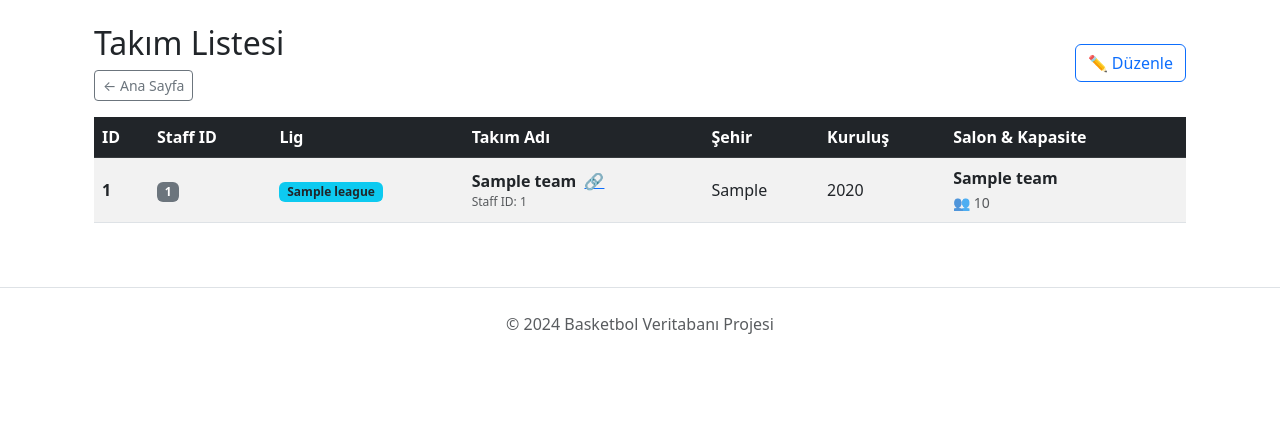
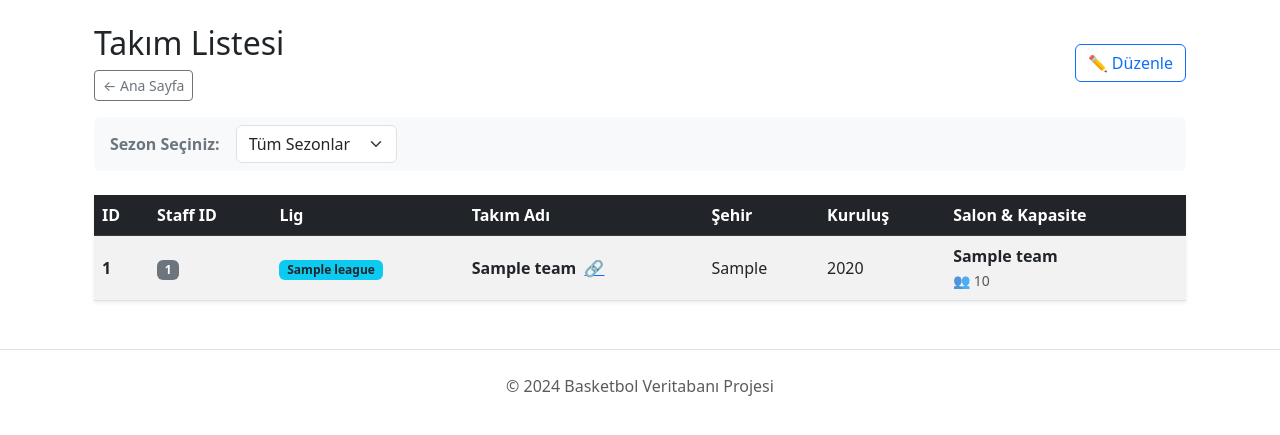
Before and after one commit to cagataydisli/BLG317_Proje, a Flask app: page /teams/table in a window 1280 px wide. Shown: the part 56-491 px from the top of the page. Run offline with Flask 3, Linux system fonts and the light colour scheme; a database or web service that is not in the repository returns one stand-in record (values such as "Sample title"); some libraries are stand-ins or nearby versions.

Commit message:
Teams sayfasina sezon filtreleme ozelligi eklendi

```diff
--- a/app.py
+++ b/app.py
@@ -382,8 +382,21 @@ def teams_menu():
 # --- 2. TABLO GÖRÜNÜMÜ (/teams/table) ---
 @app.route('/teams/table')
 def teams_table_page():
-    # Tüm verileri çekiyoruz (En güncel lig en üstte)
-    query = """
+    # 1. Filtre için URL'den gelen 'season' parametresini al
+    selected_season = request.args.get('season')
+
+    # 2. Dropdown için tüm benzersiz sezonları çek (Örn: bsl-2024, bsl-2023...)
+    seasons_query = "SELECT DISTINCT league FROM Teams ORDER BY league DESC"
+    try:
+        season_rows = db_api.query(seasons_query)
+        # Veriyi düz listeye çevir: ['bsl-2024-2025', 'bsl-2023-2024', ...]
+        all_seasons = [row[0] for row in season_rows if row[0]]
+    except Exception as e:
+        print(f"Sezon listesi hatası: {e}")
+        all_seasons = []
+
+    # 3. Takımları Çeken Ana Sorgu
+    base_query = """
         SELECT
             team_id,
             staff_id,
@@ -396,17 +409,23 @@ def teams_table_page():
             saloon_capacity,
             saloon_address
         FROM Teams
-        ORDER BY league DESC, team_name ASC
     """
 
+    # Eğer bir sezon seçildiyse WHERE ekle, seçilmediyse hepsini getir
+    if selected_season and selected_season != "all":
+        query = base_query + " WHERE league = %s ORDER BY team_name ASC"
+        params = (selected_season,)
+    else:
+        query = base_query + " ORDER BY league DESC, team_name ASC"
+        params = ()
+
     try:
-        # db_api.query senin sisteminde çalışıyor
-        rows = db_api.query(query)
+        rows = db_api.query(query, params)
     except Exception as e:
         print(f"Sorgu Hatası: {e}")
         rows = []
 
-    # Verileri HTML'e göndermek için sözlüğe çeviriyoruz
+    # 4. Verileri HTML'e göndermek için sözlüğe çevir
     teams = []
     for row in rows:
         teams.append({
@@ -422,8 +441,8 @@ def teams_table_page():
             "saloon_address": row[9]
         })
 
-    # teams.html dosyasını render ediyoruz
-    return render_template('teams.html', teams=teams)
+    # 5. HTML'e hem takımları, hem sezon listesini, hem de seçili sezonu gönderiyoruz
+    return render_template('teams.html', teams=teams, seasons=all_seasons, current_season=selected_season)
 
 
 # --- 3. EKLEME İŞLEMİ (/teams/add) ---
--- a/templates/teams.html
+++ b/templates/teams.html
@@ -4,24 +4,54 @@
 
 {% block content %}
 <div class="container mt-4">
+    <!-- Üst Başlık ve Aksiyonlar -->
     <div class="d-flex justify-content-between align-items-center mb-3">
         <div>
             <h2>Takım Listesi</h2>
             <a href="/" class="btn btn-sm btn-outline-secondary">← Ana Sayfa</a>
         </div>
 
-        <div>
+        <div class="d-flex gap-2">
+            <!-- Düzenle Butonu -->
             <button id="toggleEditMode" class="btn btn-outline-primary" onclick="toggleEditMode()">
                 ✏️ Düzenle
             </button>
+
+            <!-- Yeni Takım Ekle Butonu -->
             <button id="addTeamBtn" class="btn btn-success d-none" data-bs-toggle="modal" data-bs-target="#addTeamModal">
                 + Yeni Takım
             </button>
         </div>
     </div>
 
-    <div class="table-responsive">
-        <table class="table table-striped table-hover align-middle">
+    <!-- SEZON FİLTRESİ (YENİ EKLENDİ) -->
+    <div class="card mb-4 bg-light border-0">
+        <div class="card-body py-2">
+            <form action="/teams/table" method="GET" class="d-flex align-items-center gap-3">
+                <label class="fw-bold text-secondary mb-0">Sezon Seçiniz:</label>
+                <select name="season" class="form-select w-auto" onchange="this.form.submit()">
+                    <option value="all" {% if current_season == 'all' or not current_season %}selected{% endif %}>
+                        Tüm Sezonlar
+                    </option>
+                    {% for season in seasons %}
+                        <option value="{{ season }}" {% if current_season == season %}selected{% endif %}>
+                            {{ season }}
+                        </option>
+                    {% endfor %}
+                </select>
+                {% if current_season and current_season != 'all' %}
+                    <small class="text-muted">
+                        Şu an <strong>{{ current_season }}</strong> sezonu gösteriliyor.
+                        <a href="/teams/table">Filtreyi Temizle</a>
+                    </small>
+                {% endif %}
+            </form>
+        </div>
+    </div>
+
+    <!-- Takım Tablosu -->
+    <div class="table-responsive shadow-sm">
+        <table class="table table-striped table-hover align-middle mb-0">
             <thead class="table-dark">
                 <tr>
                     <th>ID</th>
@@ -37,10 +67,8 @@
             <tbody>
                 {% for team in teams %}
                 <tr id="row-{{ team.team_id }}">
-                    <!-- Takım ID -->
                     <td><strong>{{ team.team_id }}</strong></td>
 
-                    <!-- Staff ID -->
                     <td>
                         {% if team.staff_id %}
                             <span class="badge bg-secondary">{{ team.staff_id }}</span>
@@ -49,33 +77,22 @@
                         {% endif %}
                     </td>
 
-                    <!-- Lig -->
                     <td><span class="badge bg-info text-dark">{{ team.league or '-' }}</span></td>
 
-                    <!-- İsim ve Link Sütunu (GÜNCELLENEN KISIM) -->
                     <td>
                         <!-- İsim -> Oyuncu Sayfasına -->
                         <a href="/teams/{{ team.team_id }}/players" class="fw-bold text-decoration-none text-dark">
                             {{ team.team_name }}
                         </a>
-
                         <!-- İkon -> Resmi Siteye -->
                         {% if team.team_url %}
-                            <a href="{{ team.team_url }}" target="_blank" class="text-primary ms-1" title="Resmi Siteye Git">
-                                🔗
-                            </a>
-                        {% endif %}
-
-                        {% if team.staff_id %}
-                            <div class="text-muted" style="font-size: 0.75rem;">Staff ID: {{ team.staff_id }}</div>
+                            <a href="{{ team.team_url }}" target="_blank" class="text-primary ms-1" title="Resmi Site">🔗</a>
                         {% endif %}
                     </td>
 
-                    <!-- Şehir ve Yıl -->
                     <td>{{ team.team_city or '-' }}</td>
                     <td>{{ team.team_year or '-' }}</td>
 
-                    <!-- Salon Bilgileri -->
                     <td>
                         <div class="fw-bold">{{ team.saloon_name or '-' }}</div>
                         <small class="text-muted">
@@ -87,17 +104,14 @@
                         </small>
                     </td>
 
-                    <!-- Silme Butonu -->
                     <td class="delete-col d-none">
-                        <button class="btn btn-sm btn-danger" onclick="deleteTeam({{ team.team_id }})">
-                            🗑️ Sil
-                        </button>
+                        <button class="btn btn-sm btn-danger" onclick="deleteTeam({{ team.team_id }})">🗑️ Sil</button>
                     </td>
                 </tr>
                 {% else %}
                 <tr>
-                    <td colspan="8" class="text-center py-4">
-                        <p class="text-muted mb-0">Henüz kayıtlı bir takım bulunmamaktadır.</p>
+                    <td colspan="8" class="text-center py-5">
+                        <h5 class="text-muted">Bu sezona ait takım bulunamadı.</h5>
                     </td>
                 </tr>
                 {% endfor %}
@@ -180,10 +194,8 @@
         const deleteCols = document.querySelectorAll('.delete-col');
         const addBtn = document.getElementById('addTeamBtn');
         const editBtn = document.getElementById('toggleEditMode');
-
         deleteCols.forEach(col => col.classList.toggle('d-none'));
         addBtn.classList.toggle('d-none');
-
         if (addBtn.classList.contains('d-none')) {
             editBtn.innerHTML = "✏️ Düzenle";
             editBtn.classList.replace("btn-secondary", "btn-outline-primary");
@@ -192,10 +204,8 @@
             editBtn.classList.replace("btn-outline-primary", "btn-secondary");
         }
     }
-
     function deleteTeam(id) {
         if(!confirm("Bu takımı silmek istediğine emin misin?")) return;
-
         fetch('/teams/delete/' + id, { method: 'POST' })
         .then(response => response.json())
         .then(data => {
```
